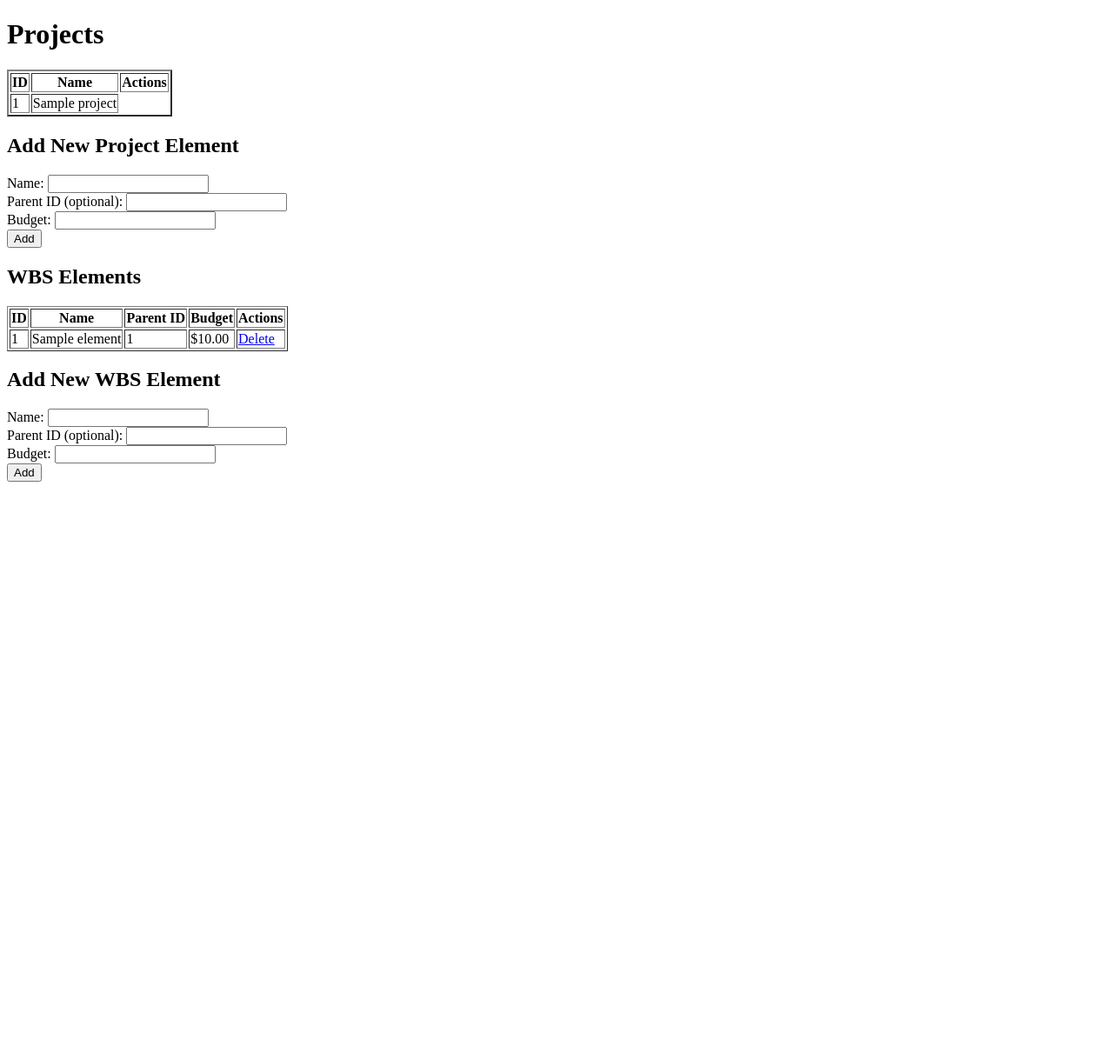
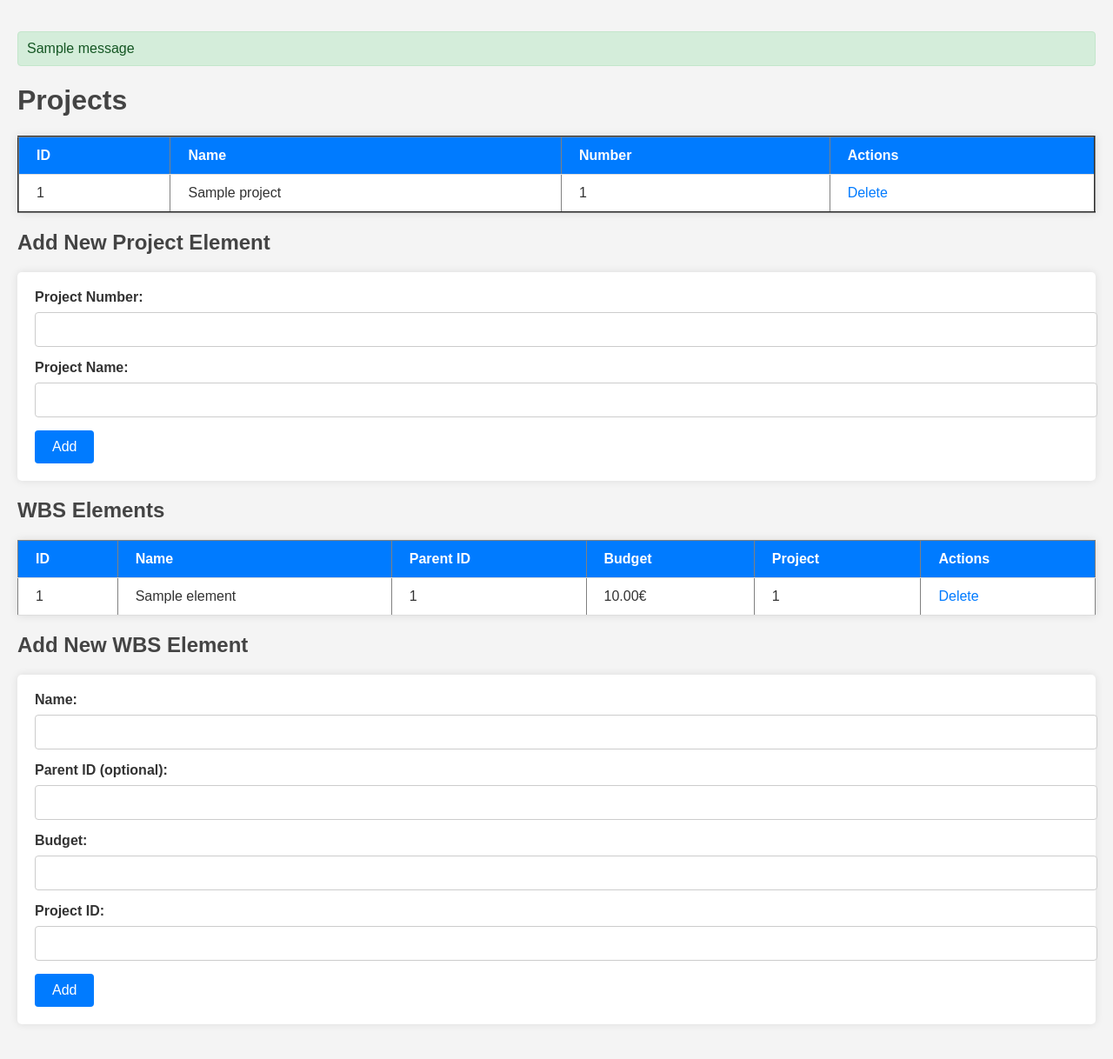
Before and after one commit to attesnn/project_financials, a Flask app: template templates/index.html in a window 1280 px wide. Shown: the whole page at 87% size. Before the commit the page ends 554 px from the top, so only its background shows below. Run offline with Flask 3, Linux system fonts and the light colour scheme; the template is opened without the code that fills it: most values are stand-ins (such as "Sample title", 1, 10 or a date in 2020); one stand-in notice (Sample message) is shown.

Commit message:
functional basic layout

```diff
--- a/app.py
+++ b/app.py
@@ -1,126 +1,115 @@
-# Import necessary modules
-from flask import Flask, render_template, request, redirect, url_for
-from models import Session, WBSElement, ProjectDetails  # Import database session and WBS model
+import os
+from flask import Flask, render_template, request, redirect, url_for, flash
+from models import Session, WBSElement, ProjectDetails
 
-# Initialize the Flask app
 app = Flask(__name__)
+app.secret_key = os.getenv("SECRET_KEY")
 
-# Route for the home page
 @app.route("/")
 def index():
-    """
-    Display all WBS elements in a table.
-    """
-    # Create a database session
     session = Session()
-
-    # Query all WBS elements from the database
-    wbs_elements = session.query(WBSElement).all()
-    project_details = session.query(ProjectDetails).all()
-
-    # Close the session to free up resources
-    session.close()
-
-    # Render the 'index.html' template and pass the WBS elements to it
+    try:
+        wbs_elements = session.query(WBSElement).all()
+        project_details = session.query(ProjectDetails).all()
+    except Exception as e:
+        flash(f"Error fetching data: {str(e)}", "error")
+        wbs_elements, project_details = [], []
+    finally:
+        session.close()
     return render_template("index.html", wbs_elements=wbs_elements, project_details=project_details)
 
-# Route to handle adding a new WBS element
 @app.route("/add", methods=["POST"])
+def add_wbs_element():
+    name = request.form.get("name")
+    project_id = request.form.get("project_id")
+    parent_id = request.form.get("parent_id")
+    budget = request.form.get("budget", 0.0)
 
-def add_wbs_element():
-    """
-    Add a new WBS element to the database.
-    """
-    # Get form data from the request
-    name = request.form.get("name")  # Required field: Name of the WBS element
-    project_id = request.form.get("project_id")  # Required field: Project ID
-    parent_id = request.form.get("parent_id")  # Optional field: Parent ID
-    budget = request.form.get("budget", 0.0)  # Optional field: Budget (default to 0.0)
+    if not name or not project_id:
+        flash("Name and Project ID are required.", "error")
+        return redirect(url_for("index"))
 
-    # Create a database session
     session = Session()
-
-    # Create a new WBS element object
-    new_element = WBSElement(
-        name=name,
-        project_id=project_id,  # Convert project_id to int
-        parent_id=int(parent_id) if parent_id else None,  # Convert parent_id to int if provided
-        budget=float(budget)  # Convert budget to float
-    )
-
-    # Add the new element to the session and commit it to the database
-    session.add(new_element)
-    session.commit()
-
-    # Close the session
-    session.close()
-
-    # Redirect the user back to the home page after adding the element
+    try:
+        new_element = WBSElement(
+            name=name,
+            project_id=int(project_id),
+            parent_id=int(parent_id) if parent_id else None,
+            budget=float(budget)
+        )
+        session.add(new_element)
+        session.commit()
+        flash("WBS Element added successfully!", "success")
+    except Exception as e:
+        session.rollback()
+        flash(f"Error adding WBS element: {str(e)}", "error")
+    finally:
+        session.close()
     return redirect(url_for("index"))
 
-@app.route("/addproject", methods=["POST"])
-def add_project():
-    """
-    Add a new project to the database.
-    """
-    # Get form data from the request
+@app.route("/addprojects", methods=["POST"])
+def addproject():
     project_name = request.form.get("project_name")
     project_number = request.form.get("project_number")
-
-    # Create a database session
+    if not project_name or not project_number:
+        flash("Project Name and Project Number are required.", "error")
+        return redirect(url_for("index"))
     session = Session()
-
-    # Create a new project object
-    new_project = ProjectDetails(
-        project_name=project_name,
-        project_number=project_number
-    )
-
-    # Add the new project to the session and commit it to the database
-    session.addproject(new_project)
-    session.commit()
-
-    # Close the session
-    session.close()
-
-    # Redirect the user back to the home page after adding the project
+    try:
+        new_project = ProjectDetails(project_number=project_number, project_name=project_name)
+        session.add(new_project)
+        session.commit()
+        flash(f"Project '{project_name}' added successfully!", "success")
+    except Exception as e:
+        session.rollback()
+        flash(f"Error adding project: {str(e)}", "error")
+    finally:
+        session.close()
     return redirect(url_for("index"))
 
-
-# Route to handle deleting a WBS element
-@app.route("/delete/<int:element_id>")
-def delete_wbs_element(element_id):
-    """
-    Delete a WBS element from the database.
-    """
-    # Create a database session
+@app.route("/deleteproject/<int:project_id>")
+def delete_project(project_id):
     session = Session()
-
-    # Query the WBS element by its ID
-    element = session.query(WBSElement).get(element_id)
-
-    if element:
-        # Check if the element has any children
-        children = session.query(WBSElement).filter_by(parent_id=element.id).all()
-
-        if children:
-            # If the element has children, print a message (for debugging)
-            print(f"Cannot delete {element.name} (ID: {element.id}) because it has children.")
+    try:
+        element = session.query(ProjectDetails).get(project_id)
+        if not element:
+            flash("Project not found.", "error")
         else:
-            # If no children, delete the element and commit the change
-            session.delete(element)
-            session.commit()
-
-    # Close the session
-    session.close()
-
-    # Redirect the user back to the home page after deletion
+            children = session.query(WBSElement).filter_by(project_id=element.id).all()
+            if children:
+                flash(f"Cannot delete {element.project_name} because it has children.", "error")
+            else:
+                session.delete(element)
+                session.commit()
+                flash("Project deleted successfully.", "success")
+    except Exception as e:
+        session.rollback()
+        flash(f"Error deleting project: {str(e)}", "error")
+    finally:
+        session.close()
     return redirect(url_for("index"))
 
-# Run the Flask app
+@app.route("/deletewbs/<int:element_id>")
+def delete_wbs_element(element_id):
+    session = Session()
+    try:
+        element = session.query(WBSElement).get(element_id)
+        if not element:
+            flash("WBS Element not found.", "error")
+        else:
+            children = session.query(WBSElement).filter_by(parent_id=element.id).all()
+            if children:
+                flash(f"Cannot delete {element.name} because it has children.", "error")
+            else:
+                session.delete(element)
+                session.commit()
+                flash("WBS Element deleted successfully.", "success")
+    except Exception as e:
+        session.rollback()
+        flash(f"Error deleting WBS element: {str(e)}", "error")
+    finally:
+        session.close()
+    return redirect(url_for("index"))
+
 if __name__ == "__main__":
-    """
-    Start the Flask development server.
-    """
-    # Run the app in debug mode (auto-reloads on code changes)
     app.run(debug=True)
--- /dev/null
+++ b/static/styles.css
@@ -0,0 +1,120 @@
+/* General Styles */
+body {
+    font-family: Arial, sans-serif;
+    background-color: #f4f4f4;
+    margin: 0;
+    padding: 20px;
+    color: #333;
+}
+
+h1, h2 {
+    color: #444;
+}
+
+/* Table Styles */
+table {
+    width: 100%;
+    border-collapse: collapse;
+    margin-bottom: 20px;
+    background-color: #fff;
+    box-shadow: 0 0 10px rgba(0, 0, 0, 0.1);
+}
+
+th, td {
+    padding: 12px 20px;
+    text-align: left;
+    border-bottom: 1px solid #ddd;
+}
+
+th {
+    background-color: #007BFF;
+    color: white;
+    font-weight: bold;
+}
+
+tr:hover {
+    background-color: #f1f1f1;
+}
+
+/* Form Styles */
+form {
+    background-color: #fff;
+    padding: 20px;
+    border-radius: 5px;
+    box-shadow: 0 0 10px rgba(0, 0, 0, 0.1);
+    margin-bottom: 20px;
+}
+
+label {
+    display: block;
+    margin-bottom: 8px;
+    font-weight: bold;
+}
+
+input[type="text"],
+input[type="number"],
+select {
+    width: 100%;
+    padding: 10px;
+    margin-bottom: 15px;
+    border: 1px solid #ccc;
+    border-radius: 4px;
+    font-size: 16px;
+}
+
+button {
+    background-color: #007BFF;
+    color: white;
+    padding: 10px 20px;
+    border: none;
+    border-radius: 4px;
+    cursor: pointer;
+    font-size: 16px;
+}
+
+button:hover {
+    background-color: #0056b3;
+}
+
+/* Button Styles */
+a {
+    color: #007BFF;
+    text-decoration: none;
+}
+
+a:hover {
+    text-decoration: underline;
+}
+
+/* Container for Centering Content */
+.container {
+    max-width: 1200px;
+    margin: 0 auto;
+    padding: 20px;
+}
+
+/* Flash Messages */
+/* Flash Messages */
+.flashes {
+    list-style-type: none;
+    padding: 0;
+}
+
+.flashes li {
+    padding: 10px;
+    margin-bottom: 10px;
+    border-radius: 4px;
+    font-size: 16px;
+}
+
+.flashes .success {
+    background-color: #d4edda;
+    color: #155724;
+    border: 1px solid #c3e6cb;
+}
+
+.flashes .error {
+    background-color: #f8d7da;
+    color: #721c24;
+    border: 1px solid #f5c6cb;
+}
--- a/templates/index.html
+++ b/templates/index.html
@@ -4,14 +4,27 @@
     <meta charset="UTF-8">
     <meta name="viewport" content="width=device-width, initial-scale=1.0">
     <title>Budget Planning</title>
+    <link rel="stylesheet" href="{{ url_for('static', filename='styles.css') }}">
 </head>
 <body>
+    <!-- Flash Messages -->
+    {% with messages = get_flashed_messages(with_categories=true) %}
+        {% if messages %}
+            <ul class="flashes">
+                {% for category, message in messages %}
+                    <li class="{{ category }}">{{ message }}</li>
+                {% endfor %}
+            </ul>
+        {% endif %}
+    {% endwith %}
+
     <h1>Projects</h1>
     <table border="2">
         <thead>
             <tr>
                 <th>ID</th>
                 <th>Name</th>
+                <th>Number</th>
                 <th>Actions</th>
             </tr>
         </thead>
@@ -20,30 +33,26 @@
             <tr>
                 <td>{{ project.id }}</td>
                 <td>{{ project.project_name }}</td>
+                <td>{{ project.project_number }}</td>
+                <td>
+                    <a href="{{ url_for('delete_project', project_id=project.id) }}">Delete</a>
+                </td>
             </tr>
             {% endfor %}
         </tbody>
-
     </table>
 
     <h2>Add New Project Element</h2>
-    <form action="{{ url_for('add_project') }}" method="POST">
-        <label for="name">Name:</label>
-        <input type="text" id="name" name="name" required>
+    <form action="{{ url_for('addproject') }}" method="POST">
+        <label for="project_number">Project Number:</label>
+        <input type="text" id="project_number" name="project_number" required>
         <br>
-        <label for="parent_id">Parent ID (optional):</label>
-        <input type="number" id="parent_id" name="parent_id">
-        <br>
-        <label for="budget">Budget:</label>
-        <input type="number" id="budget" name="budget" required>
-        <br>
+        <label for="project_name">Project Name:</label>
+        <input type="text" id="project_name" name="project_name" required>
         <button type="submit">Add</button>
     </form>
 
-
     <h2>WBS Elements</h2>
-
-    <!-- Display WBS elements in a table -->
     <table border="1">
         <thead>
             <tr>
@@ -51,6 +60,7 @@
                 <th>Name</th>
                 <th>Parent ID</th>
                 <th>Budget</th>
+                <th>Project</th>
                 <th>Actions</th>
             </tr>
         </thead>
@@ -60,7 +70,8 @@
                 <td>{{ element.id }}</td>
                 <td>{{ element.name }}</td>
                 <td>{{ element.parent_id if element.parent_id else "None" }}</td>
-                <td>${{ "%.2f"|format(element.budget) }}</td>
+                <td>{{ "%.2f"|format(element.budget) }}€</td>
+                <td>{{ element.project_id }}</td>
                 <td>
                     <a href="{{ url_for('delete_wbs_element', element_id=element.id) }}">Delete</a>
                 </td>
@@ -69,7 +80,6 @@
         </tbody>
     </table>
 
-    <!-- Form to add a new WBS element -->
     <h2>Add New WBS Element</h2>
     <form action="{{ url_for('add_wbs_element') }}" method="POST">
         <label for="name">Name:</label>
@@ -81,6 +91,10 @@
         <label for="budget">Budget:</label>
         <input type="number" id="budget" name="budget" required>
         <br>
+        <label for="project_id">Project ID:</label>
+        <input type="number" id="project_id" name="project_id" required>
+        <br>
+
         <button type="submit">Add</button>
     </form>
 </body>
```
